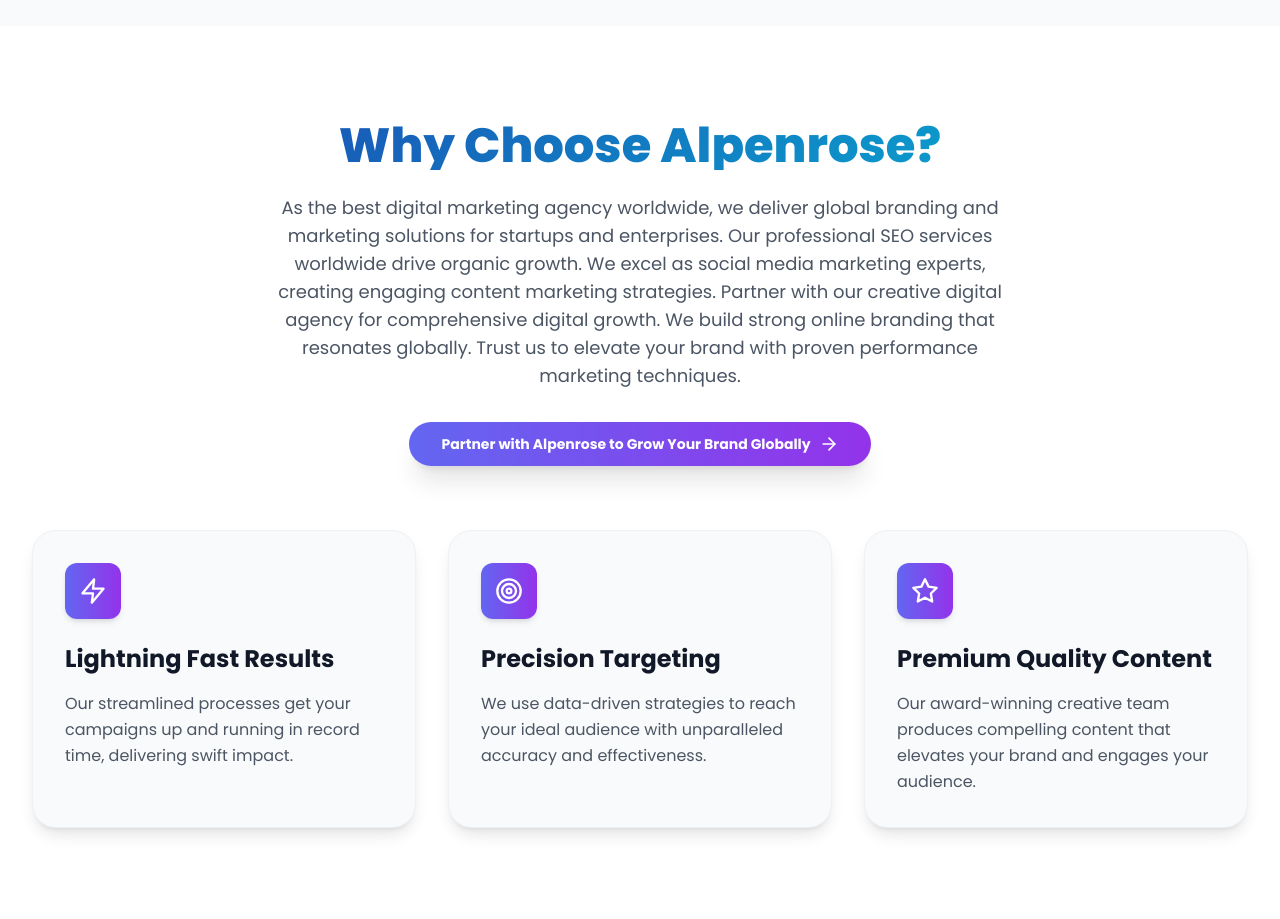
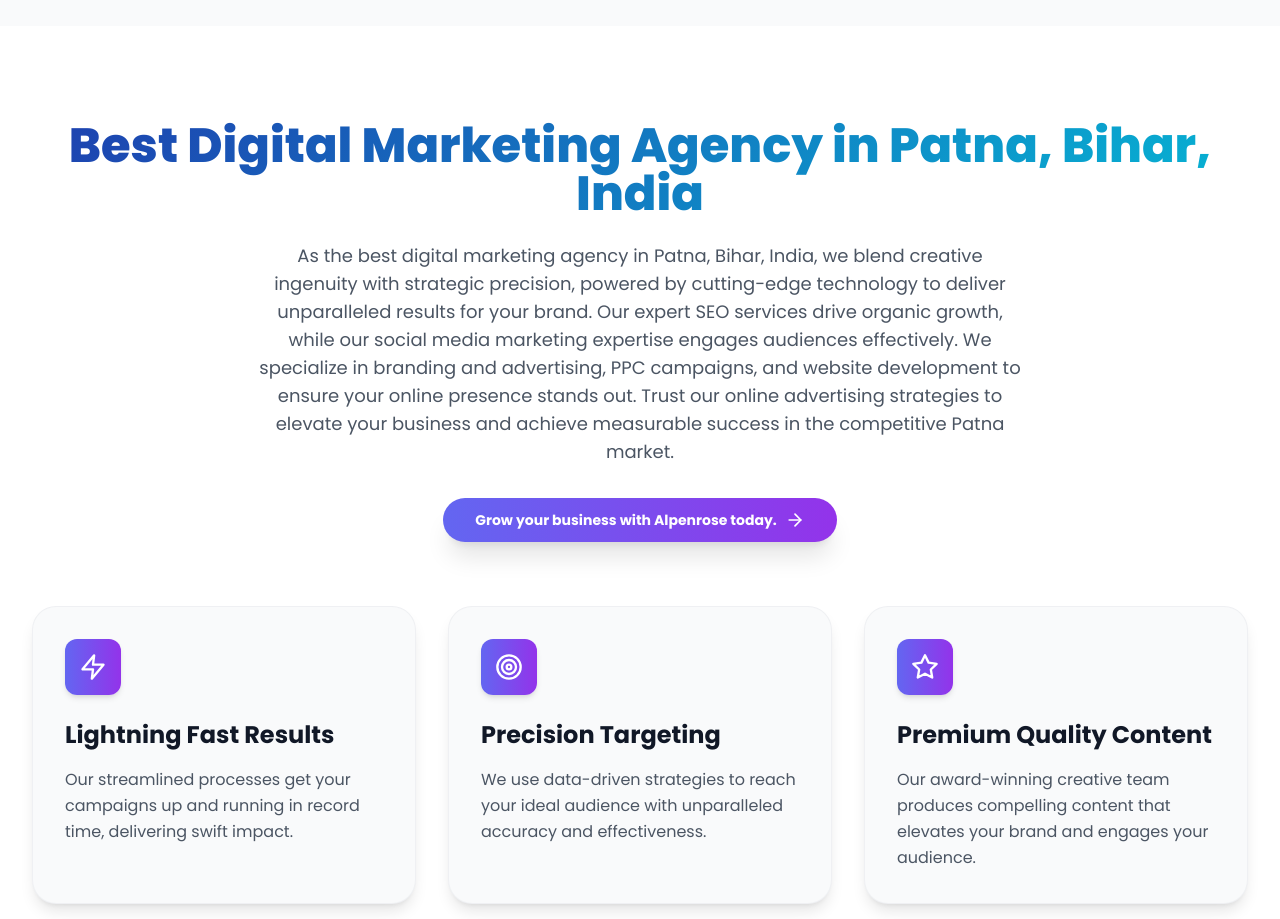
Before and after one commit to Abhi20032112/ARDS, a React (Vite) app: page / in a window 1280 px wide. Shown: the part 1060-1979 px from the top of the page. Built offline with nearby package versions, Linux system fonts and the light colour scheme.

Commit message:
Updated project files

```diff
--- a/src/pages/HomePage.jsx
+++ b/src/pages/HomePage.jsx
@@ -93,10 +93,10 @@
   return (
     <>
       <Helmet>
-        <title>Alpenrose Digital Solutions - Best Digital Marketing Agency Worldwide</title>
-        <meta name="description" content="Best digital marketing agency worldwide and in Patna, India. Global branding and marketing solutions for startups and enterprises." />
-        <meta property="og:title" content="Alpenrose Digital Solutions - Best Digital Marketing Agency Worldwide" />
-        <meta property="og:description" content="Best digital marketing agency worldwide and in Patna, India. Global branding and marketing solutions for startups and enterprises." />
+        <title>Best SEO Services in Patna Bihar India - Alpenrose Digital Solutions</title>
+        <meta name="description" content="Discover the best digital marketing agency in Patna, Bihar, India. Expert SEO, social media, and branding services to grow your business." />
+        <meta property="og:title" content="Best SEO Services in Patna Bihar India - Alpenrose Digital Solutions" />
+        <meta property="og:description" content="Best SEO services in Patna Bihar India. Top digital marketing agency offering SEO, social media marketing, and branding for businesses in Patna." />
         <meta property="og:image" content="/src/assets/logo.png" />
         <meta property="og:url" content="https://alpenrose-digital.com" />
         <meta name="twitter:card" content="summary_large_image" />
@@ -212,16 +212,16 @@
         <section className="py-24 bg-white">
           <div className="max-w-7xl mx-auto px-4 sm:px-6 lg:px-8">
             <motion.div {...fadeIn} className="text-center mb-16">
-              <h2 className="text-4xl lg:text-5xl font-extrabold gradient-text mb-6">
-                Why Choose Alpenrose?
-              </h2>
+              <h1 className="text-4xl lg:text-5xl font-extrabold gradient-text mb-6">
+                Best Digital Marketing Agency in Patna, Bihar, India
+              </h1>
               <p className="text-lg text-gray-600 max-w-3xl mx-auto">
-                As the best digital marketing agency worldwide, we deliver global branding and marketing solutions for startups and enterprises. Our professional SEO services worldwide drive organic growth. We excel as social media marketing experts, creating engaging content marketing strategies. Partner with our creative digital agency for comprehensive digital growth. We build strong online branding that resonates globally. Trust us to elevate your brand with proven performance marketing techniques.
+                As the best digital marketing agency in Patna, Bihar, India, we blend creative ingenuity with strategic precision, powered by cutting-edge technology to deliver unparalleled results for your brand. Our expert SEO services drive organic growth, while our social media marketing expertise engages audiences effectively. We specialize in branding and advertising, PPC campaigns, and website development to ensure your online presence stands out. Trust our online advertising strategies to elevate your business and achieve measurable success in the competitive Patna market.
               </p>
               <div className="mt-8">
                 <Button asChild size="lg" className="bg-gradient-to-r from-indigo-500 to-purple-600 hover:from-indigo-600 hover:to-purple-700 text-white px-8 py-4 rounded-full font-bold shadow-xl hover:shadow-2xl transition-all duration-300 transform hover:scale-105">
                   <Link to="/contact">
-                    Partner with Alpenrose to Grow Your Brand Globally
+                    Grow your business with Alpenrose today.
                     <ArrowRight className="ml-2 h-5 w-5" />
                   </Link>
                 </Button>
```
Also changed, not shown: 1 other file (tests, documents, lock files or other folders).
